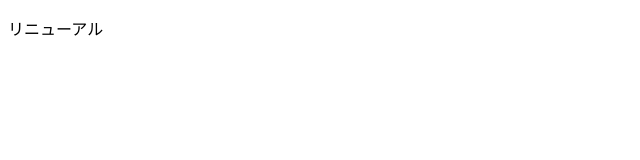
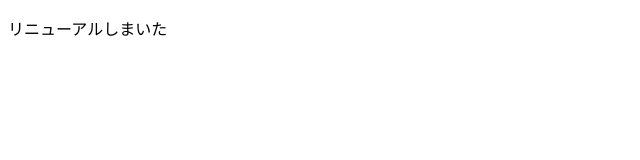
Before and after one commit to tatsuma-wakabayashi/workmanagement, a plain HTML site: page index.html in a window 1280 px wide. Shown: the full height of the page, 0-640 px from the left. Drawn offline with Linux system fonts and the light colour scheme.

Commit message:
文字変更しますた

```diff
--- a/index.html
+++ b/index.html
@@ -9,7 +9,7 @@
 <body>
     <div></div>
     <div>
-        <p class="">リニューアル</p>
+        <p class="">リニューアルしまいた</p>
     </div>
 
 </body>
```
